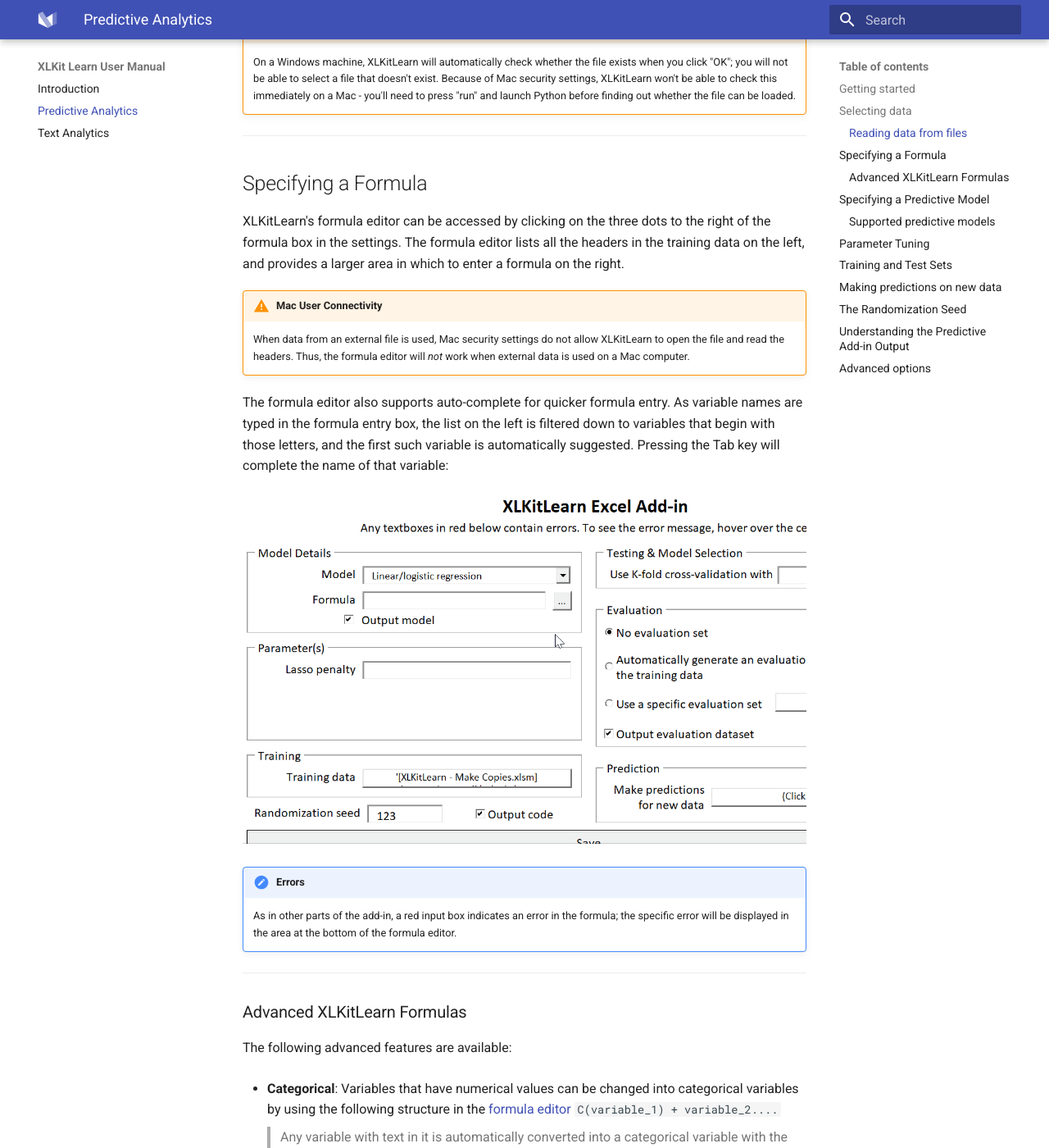
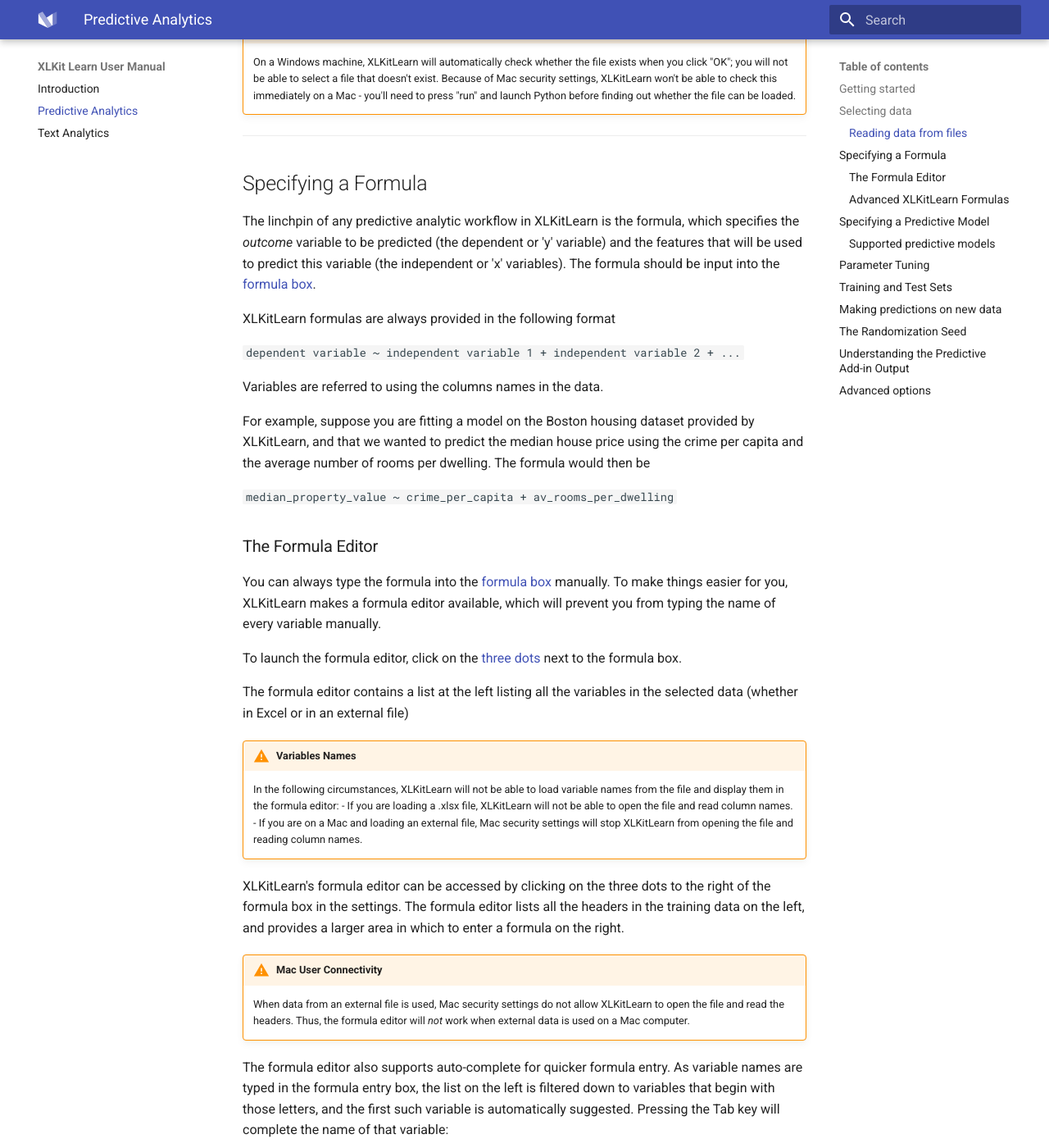
Before and after one commit to danguetta/XLKitLearn_docs, an MkDocs documentation site: the page built from docs/predictive_analytics.md, in a window 1280 px wide and 1400 px high, scrolled down 1275 px. Shown: the whole window at 82% size. Built offline with MkDocs 1.6.1 and Material for MkDocs 9.7.7, drawn with Linux system fonts in a browser that asks for light colours; some of the changed text lies outside the part shown.

Commit message:
Update predictive_analytics.md

```diff
--- a/docs/predictive_analytics.md
+++ b/docs/predictive_analytics.md
@@ -13,7 +13,7 @@
 
 ## Selecting data
 
-The first step in any predictive analytic workflow is to specify the data that will be used in the model. The data should be in the same workbook; click on the "Click to Select" button under "Training" in the add-in dialogue, and select the entire dataset you will be using, including column headers. Click [here](Select_Small_Data.gif) for a demo.
+The first step in any predictive analytic workflow is to specify the data that will be used in the model. The data should be in the same workbook; click on the ["Click to Select"](MATSON static shot of the settings with a red box around the button) button under "Training" in the add-in dialogue, and select the entire dataset you will be using, including column headers. Click [here](Select_Small_Data.gif) for a demo.
 
 !!! warning "Adding Sheets Containing Data"
     As discussed in the [introduction](index.md), you should never move the add-in sheet *to* another workbook. If you data sits in another Excel workbook, bring the sheet containing your data *into* the add-in Excel workbook.
@@ -34,10 +34,34 @@
 !!! warning "File Existence"
     On a Windows machine, XLKitLearn will automatically check whether the file exists when you click "OK"; you will not be able to select a file that doesn't exist. Because of Mac security settings, XLKitLearn won't be able to check this immediately on a Mac - you'll need to press "run" and launch Python before finding out whether the file can be loaded.
 
-
 ---
 
 ## Specifying a Formula
+
+The linchpin of any predictive analytic workflow in XLKitLearn is the formula, which specifies the *outcome* variable to be predicted (the dependent or 'y' variable) and the features that will be used to predict this variable (the independent or 'x' variables). The formula should be input into the [formula box](MATSON static shot of the settings with a red box around the box).
+
+XLKitLearn formulas are always provided in the following format
+
+`dependent variable ~ independent variable 1 + independent variable 2 + ...`
+
+Variables are referred to using the columns names in the data.
+
+For example, suppose you are fitting a model on the Boston housing dataset provided by XLKitLearn, and that we wanted to predict the median house price using the crime per capita and the average number of rooms per dwelling. The formula would then be
+
+`median_property_value ~ crime_per_capita + av_rooms_per_dwelling`
+
+### The Formula Editor
+
+You can always type the formula into the [formula box](MATSON static shot of the settings with a red box around the box) manually. To make things easier for you, XLKitLearn makes a formula editor available, which will prevent you from typing the name of every variable manually.
+
+To launch the formula editor, click on the [three dots](MATSON gif of clicking on the three dots and loading the formula editor) next to the formula box.
+
+The formula editor contains a list at the left listing all the variables in the selected data (whether in Excel or in an external file)
+
+!!! warning "Variables Names"
+    In the following circumstances, XLKitLearn will not be able to load variable names from the file and display them in the formula editor:
+      - If you are loading a .xlsx file, XLKitLearn will not be able to open the file and read column names.
+      - If you are on a Mac and loading an external file, Mac security settings will stop XLKitLearn from opening the file and reading column names.
 
 XLKitLearn's formula editor can be accessed by clicking on the three dots to the right of the formula box in the settings. The formula editor lists all the headers in the training data on the left, and provides a larger area in which to enter a formula on the right.
 
```
